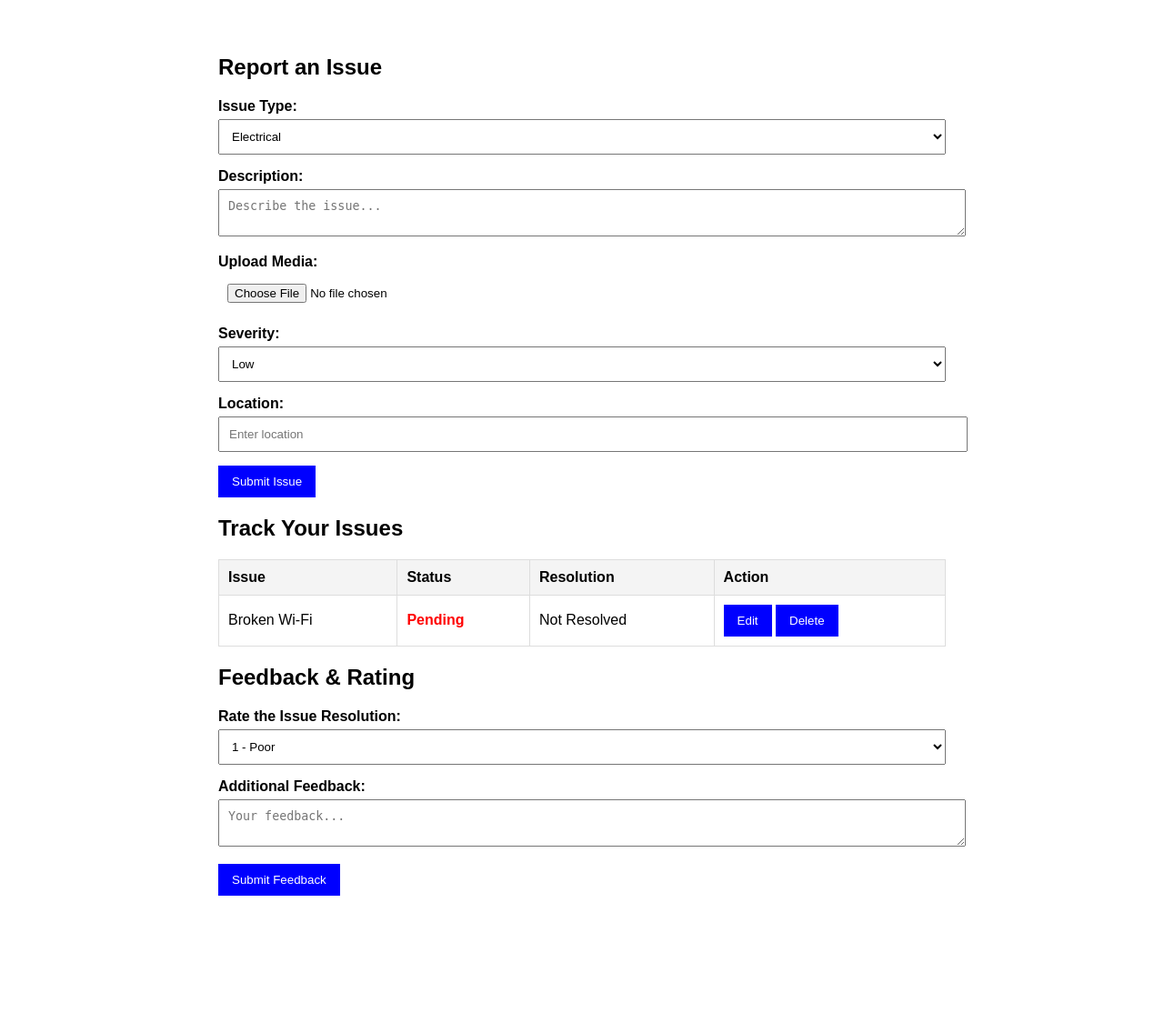
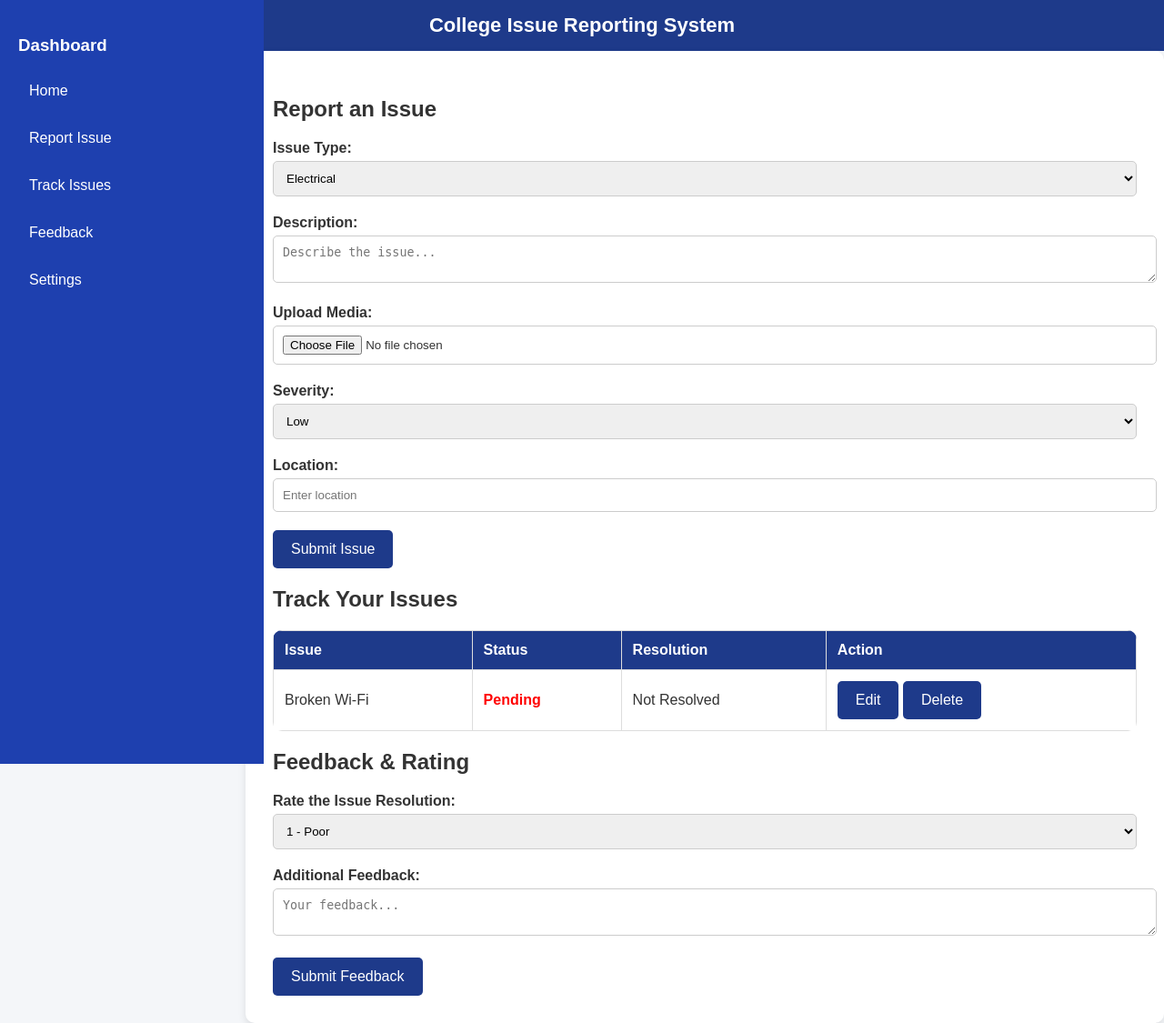
Before and after one commit to sheik-md-ali/College_Issues_Reporting_System, a Flask app: page /student-dashboard in a window 1280 px wide. Shown: the whole page at 91% size. Before the commit the page ends 985 px from the top, so only its background shows below. Run offline with Flask 3, Linux system fonts and the light colour scheme; the visitor is signed in with stand-in values (Sample User, id 1).

Commit message:
Update student.html

```diff
--- a/website/templates/student.html
+++ b/website/templates/student.html
@@ -5,20 +5,36 @@
     <meta name="viewport" content="width=device-width, initial-scale=1.0">
     <title>College Issue Reporting System</title>
     <style>
-        body { font-family: Arial, sans-serif; margin: 20px; padding: 20px; }
-        .container { width: 100%; max-width: 800px; margin: auto; }
-        .form-group { margin-bottom: 15px; }
-        label { font-weight: bold; }
-        input, select, textarea { width: 100%; padding: 10px; margin-top: 5px; }
-        button { padding: 10px 15px; background: blue; color: white; border: none; cursor: pointer; }
-        table { width: 100%; border-collapse: collapse; margin-top: 20px; }
-        th, td { border: 1px solid #ddd; padding: 10px; text-align: left; }
-        th { background-color: #f4f4f4; }
+        body { font-family: 'Poppins', sans-serif; margin: 0; padding: 0; background: #f4f6f9; color: #333; }
+        .navbar { background: #1e3a8a; padding: 15px; color: white; text-align: center; font-size: 22px; font-weight: bold; }
+        .sidebar { width: 250px; height: 100vh; background: #1e40af; color: white; position: fixed; left: 0; top: 0; padding: 20px; display: flex; flex-direction: column; transition: all 0.3s ease; }
+        .sidebar a { display: block; color: white; padding: 12px; text-decoration: none; border-radius: 5px; margin-bottom: 10px; transition: background 0.3s, transform 0.2s; }
+        .sidebar a:hover { background: #ff9800; transform: translateX(10px); }
+        .container { margin-left: 270px; padding: 30px; background: white; border-radius: 10px; box-shadow: 0 4px 8px rgba(0,0,0,0.1); }
+        .form-group { margin-bottom: 20px; }
+        label { font-weight: bold; display: block; margin-bottom: 5px; }
+        input, select, textarea { width: 100%; padding: 10px; border: 1px solid #ccc; border-radius: 5px; }
+        button { padding: 12px 20px; background: #1e3a8a; color: white; border: none; cursor: pointer; border-radius: 5px; font-size: 16px; transition: background 0.3s ease; }
+        button:hover { background: #ff9800; }
+        table { width: 100%; border-collapse: collapse; margin-top: 20px; background: white; border-radius: 10px; overflow: hidden; }
+        th, td { border: 1px solid #ddd; padding: 12px; text-align: left; }
+        th { background-color: #1e3a8a; color: white; }
         .resolved { color: green; font-weight: bold; }
         .pending { color: red; font-weight: bold; }
     </style>
 </head>
 <body>
+
+    <div class="navbar">College Issue Reporting System</div>
+
+    <div class="sidebar">
+        <h3>Dashboard</h3>
+        <a href="#">Home</a>
+        <a href="#">Report Issue</a>
+        <a href="#">Track Issues</a>
+        <a href="#">Feedback</a>
+        <a href="#">Settings</a>
+    </div>
 
     <div class="container">
         <h2>Report an Issue</h2>
@@ -105,12 +121,17 @@
     </div>
 
     <script>
+        document.getElementById("issueForm").addEventListener("submit", function(event) {
+            event.preventDefault();
+            alert("Issue submitted successfully!");
+        });
+
         function editIssue() {
             alert("Edit functionality will be implemented with backend integration.");
         }
 
         function deleteIssue() {
-            alert("Delete functionality will be implemented with backend integration.");
+            alert("Issue deleted successfully!");
         }
 
         function submitFeedback() {
```
